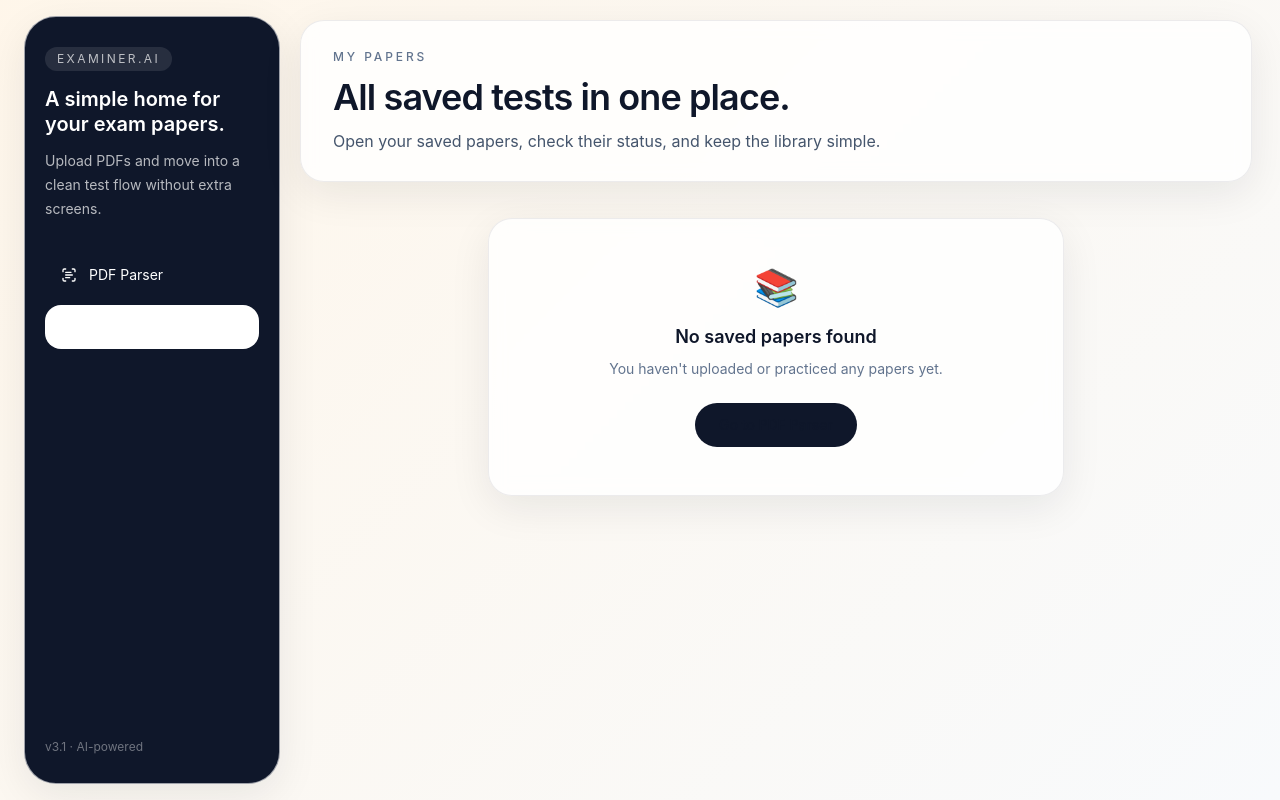
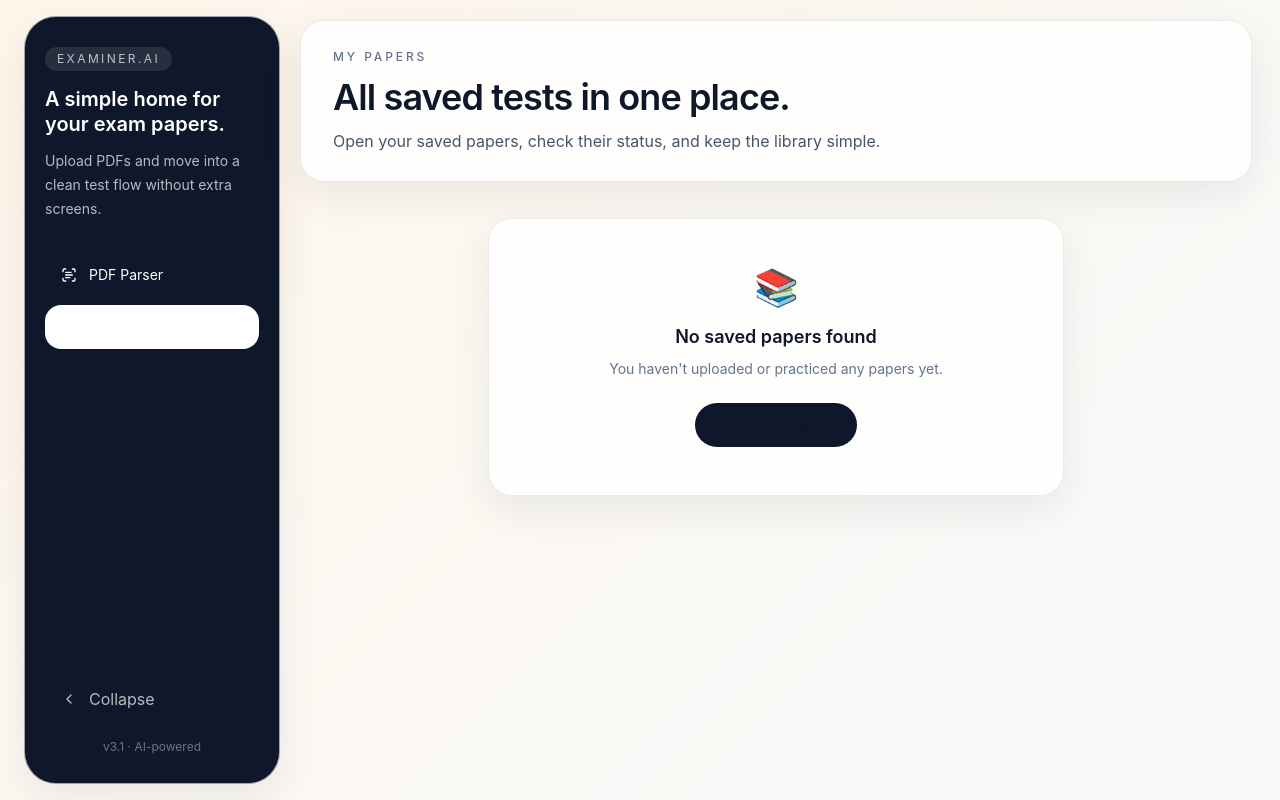
Before and after one commit to onlykushalll/ExaminerAi, a Next.js app: page /my-papers in a window 1280 px wide. Built offline with nearby package versions, Linux system fonts and the light colour scheme.

Commit message:
feat: Add collapsible sidebar, fix active link contrast, resolve CORS for Ollama with server-side proxy, and harden OpenRouter fallbacks

```diff
--- /dev/null
+++ b/app/api/ollama/route.ts
@@ -0,0 +1,34 @@
+import { NextRequest, NextResponse } from "next/server";
+
+export async function POST(req: NextRequest) {
+  try {
+    const body = await req.json();
+    const ollamaUrl = process.env.OLLAMA_URL || "http://127.0.0.1:11434";
+
+    console.log(`[ollama-proxy] Forwarding request to local Ollama at ${ollamaUrl}/api/generate...`);
+    const response = await fetch(`${ollamaUrl}/api/generate`, {
+      method: "POST",
+      headers: {
+        "Content-Type": "application/json",
+      },
+      body: JSON.stringify(body),
+    });
+
+    if (!response.ok) {
+      const errorText = await response.text().catch(() => "");
+      return NextResponse.json(
+        { error: `Ollama error: ${response.status} ${response.statusText}`, details: errorText },
+        { status: response.status }
+      );
+    }
+
+    const data = await response.json();
+    return NextResponse.json(data);
+  } catch (err: any) {
+    console.error("[ollama-proxy] Proxy failed:", err);
+    return NextResponse.json(
+      { error: `Failed to connect to local Ollama. Ensure Ollama is running on your machine.`, details: err.message },
+      { status: 500 }
+    );
+  }
+}
--- a/components/app-shell.tsx
+++ b/components/app-shell.tsx
@@ -1,7 +1,7 @@
 "use client";
 
 import Link from "next/link";
-import { Library, Menu, ScanText, X } from "lucide-react";
+import { Library, Menu, ScanText, X, ChevronLeft, ChevronRight } from "lucide-react";
 import { ReactNode, useEffect, useState } from "react";
 
 import { cn } from "@/lib/utils";
@@ -18,6 +18,21 @@ type AppShellProps = {
 
 export function AppShell({ children, currentPath }: AppShellProps) {
   const [sidebarOpen, setSidebarOpen] = useState(false);
+  const [isCollapsed, setIsCollapsed] = useState(false);
+
+  // Load from localStorage on mount
+  useEffect(() => {
+    const saved = localStorage.getItem("examiner-sidebar-collapsed");
+    if (saved === "true") {
+      setIsCollapsed(true);
+    }
+  }, []);
+
+  const handleToggleCollapse = () => {
+    const nextState = !isCollapsed;
+    setIsCollapsed(nextState);
+    localStorage.setItem("examiner-sidebar-collapsed", String(nextState));
+  };
 
   // Close sidebar on route change (mobile)
   useEffect(() => {
@@ -47,14 +62,15 @@ export function AppShell({ children, currentPath }: AppShellProps) {
 
   return (
     <div className="min-h-screen">
-      <div className="mx-auto flex max-w-[1400px] gap-4 px-3 py-3 sm:px-4 sm:py-4 lg:px-6">
-        {/* ── Desktop Sidebar (shifted lefter — reduced gap + padding) ── */}
+      <div className="mx-auto flex max-w-[1600px] w-full gap-4 px-3 py-3 sm:px-4 sm:py-4 lg:px-6">
+        {/* ── Desktop Sidebar (collapsible & shifted left) ── */}
         <aside
           className={cn(
-            "sticky top-4 hidden h-[calc(100vh-2rem)] w-64 shrink-0 flex-col rounded-[2rem] border border-white/60 bg-ink px-5 py-7 text-white shadow-soft lg:flex"
+            "sticky top-4 hidden h-[calc(100vh-2rem)] shrink-0 flex-col rounded-[2rem] border border-white/60 bg-ink py-7 text-white shadow-soft transition-all duration-300 ease-in-out lg:flex",
+            isCollapsed ? "w-20 px-3 items-center" : "w-64 px-5"
           )}
         >
-          <div>
+          <div className={cn("transition-all duration-300 w-full", isCollapsed ? "opacity-0 h-0 overflow-hidden" : "opacity-100")}>
             <div className="inline-flex rounded-full bg-white/10 px-3 py-1 text-xs uppercase tracking-[0.2em] text-white/70">
               Examiner.ai
             </div>
@@ -65,7 +81,7 @@ export function AppShell({ children, currentPath }: AppShellProps) {
               Upload PDFs and move into a clean test flow without extra screens.
             </p>
           </div>
-          <nav className="mt-8 space-y-2">
+          <nav className={cn("mt-8 space-y-2 w-full", isCollapsed && "flex flex-col items-center")}>
             {navItems.map((item) => {
               const Icon = item.icon;
               const active = currentPath === item.href;
@@ -76,18 +92,39 @@ export function AppShell({ children, currentPath }: AppShellProps) {
                   href={item.href}
                   className={cn(
                     "flex items-center gap-3 rounded-2xl px-4 py-3 text-sm transition focus-visible:outline-2 focus-visible:outline-offset-2 focus-visible:outline-amber-400",
-                    active ? "bg-white text-ink" : "text-white/70 hover:bg-white/10 hover:text-white"
+                    active ? "bg-white text-[#0f172a]" : "text-white/70 hover:bg-white/10 hover:text-white",
+                    isCollapsed && "justify-center px-0 w-12 h-12 rounded-full"
                   )}
+                  title={isCollapsed ? item.label : undefined}
                 >
                   <Icon className="h-4 w-4 shrink-0" />
-                  {item.label}
+                  {!isCollapsed && <span>{item.label}</span>}
                 </Link>
               );
             })}
           </nav>
 
-          <div className="mt-auto pt-8">
-            <p className="text-xs text-white/40">
+          <div className="mt-auto pt-8 flex flex-col gap-4 w-full items-center">
+            <button
+              type="button"
+              onClick={handleToggleCollapse}
+              className={cn(
+                "flex items-center gap-3 rounded-2xl px-4 py-3 text-sm text-white/70 hover:bg-white/10 hover:text-white transition w-full focus-visible:outline-2 focus-visible:outline-offset-2 focus-visible:outline-amber-400 cursor-pointer",
+                isCollapsed && "justify-center px-0 w-12 h-12 rounded-full"
+              )}
+              title={isCollapsed ? "Expand sidebar" : "Collapse sidebar"}
+            >
+              {isCollapsed ? (
+                <ChevronRight className="h-4 w-4 shrink-0" />
+              ) : (
+                <>
+                  <ChevronLeft className="h-4 w-4 shrink-0" />
+                  <span>Collapse</span>
+                </>
+              )}
+            </button>
+
+            <p className={cn("text-xs text-white/40 text-center transition-all duration-300", isCollapsed ? "opacity-0 h-0 overflow-hidden" : "opacity-100")}>
               v3.1 · AI-powered
             </p>
           </div>
@@ -141,7 +178,7 @@ export function AppShell({ children, currentPath }: AppShellProps) {
                   href={item.href}
                   className={cn(
                     "flex items-center gap-3 rounded-2xl px-4 py-3 text-sm transition focus-visible:outline-2 focus-visible:outline-offset-2 focus-visible:outline-amber-400",
-                    active ? "bg-white text-ink" : "text-white/70 hover:bg-white/10 hover:text-white"
+                    active ? "bg-white text-[#0f172a]" : "text-white/70 hover:bg-white/10 hover:text-white"
                   )}
                 >
                   <Icon className="h-4 w-4 shrink-0" />
--- a/lib/extractor/groq-client.ts
+++ b/lib/extractor/groq-client.ts
@@ -84,6 +84,9 @@ async function createChatCompletionWithFallback(
         ...params,
         model,
       });
+      if (!response || !response.choices || response.choices.length === 0) {
+        throw new Error(`Invalid response shape (no choices): ${JSON.stringify(response)}`);
+      }
       return response;
     } catch (err: any) {
       console.warn(`[ai-client] Model ${model} failed:`, err?.message || err);
--- a/lib/extractor/ocr_extractor.ts
+++ b/lib/extractor/ocr_extractor.ts
@@ -13,6 +13,12 @@
 /** Ollama API URL — configurable via env, defaults to localhost */
 const OLLAMA_URL = process.env.NEXT_PUBLIC_OLLAMA_URL || "http://localhost:11434";
 const OLLAMA_OCR_MODEL = process.env.NEXT_PUBLIC_OLLAMA_OCR_MODEL || "glm-ocr:latest";
+
+/** Dynamically route through local proxy to bypass CORS in browser */
+const getOllamaEndpoint = () => {
+  const isBrowser = typeof window !== 'undefined';
+  return isBrowser ? "/api/ollama" : `${OLLAMA_URL}/api/generate`;
+};
 
 /**
  * Extract text from a PDF or image file using local GLM-OCR via Ollama.
@@ -35,7 +41,7 @@ export async function extractTextWithGLMOCR(
   const base64 = await fileToBase64(file);
 
   onProgress?.(30, `Sending to GLM-OCR (${OLLAMA_OCR_MODEL})...`);
-  const response = await fetch(`${OLLAMA_URL}/api/generate`, {
+  const response = await fetch(getOllamaEndpoint(), {
     method: "POST",
     headers: {
       "Content-Type": "application/json",
@@ -97,7 +103,7 @@ async function extractTextFromPDFWithGLMOCR(
     const base64Data = canvas.toDataURL('image/jpeg', 0.85).split(',')[1];
 
     onProgress?.(pct + 5, `Running GLM-OCR on page ${pageNum} of ${pdf.numPages}...`);
-    const response = await fetch(`${OLLAMA_URL}/api/generate`, {
+    const response = await fetch(getOllamaEndpoint(), {
       method: "POST",
       headers: {
         "Content-Type": "application/json",
--- a/package.json
+++ b/package.json
@@ -4,7 +4,7 @@
   "description": "AI-powered exam paper question extraction engine",
   "private": true,
   "scripts": {
-    "dev": "next dev",
+    "dev": "next dev -p 3001",
     "build": "next build",
     "start": "next start",
     "lint": "next lint",
```
